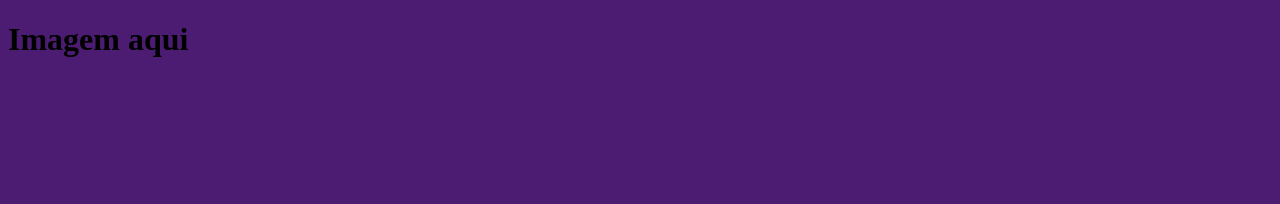
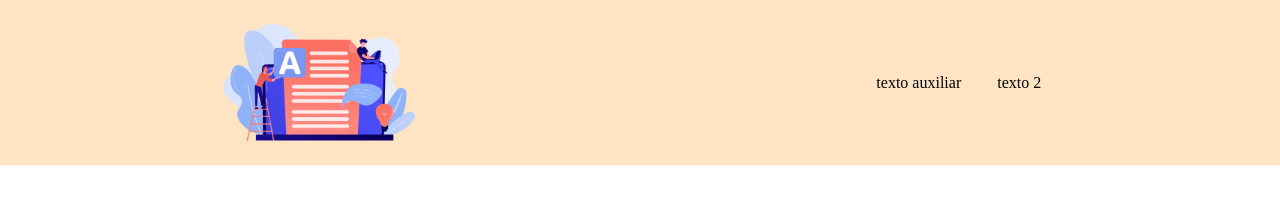
Before and after one commit to Sorjao/teste-1, a plain HTML site: page index.html in a window 1280 px wide. Drawn offline with Linux system fonts and the light colour scheme.

Commit message:
cabeçalho

```diff
--- a/index.html
+++ b/index.html
@@ -5,9 +5,17 @@
     <meta http-equiv="X-UA-Compatible" content="IE=edge">
     <meta name="viewport" content="width=device-width, initial-scale=1.0">
     <title>Document</title>
+    <link rel="stylesheet" href="style.css">
 </head>
-<link rel="stylesheet" href="stile.css">
 <body>
- <h1>Imagem aqui </h1>
+    <header class="cabeçalho">
+<img class="cab-imagem" src="redacao-do-enem-1024x625.png" alt="logo redação">
+<ul class="can lista">
+            <li class="item"> texto auxiliar</li>
+            <li class="item"> texto 2</li>
+
+        </ul>
+    </header>
+
 </body>
 </html>
--- /dev/null
+++ b/style.css
@@ -0,0 +1,22 @@
+*
+{
+    margin: 0;
+    padding: 0;
+}
+
+.cabeçalho {
+    background-color: bisque;
+    color: black;
+    display: flex;
+    justify-content: space-around;
+    align-items: center;
+    padding: 24px 0;
+
+}
+.cab-imagem{
+width: 15%;
+}
+.item {
+    display:inline-block;
+    margin: 0 16px;
+}
```
Also changed, not shown: redacao-do-enem-1024x625.png (added).
